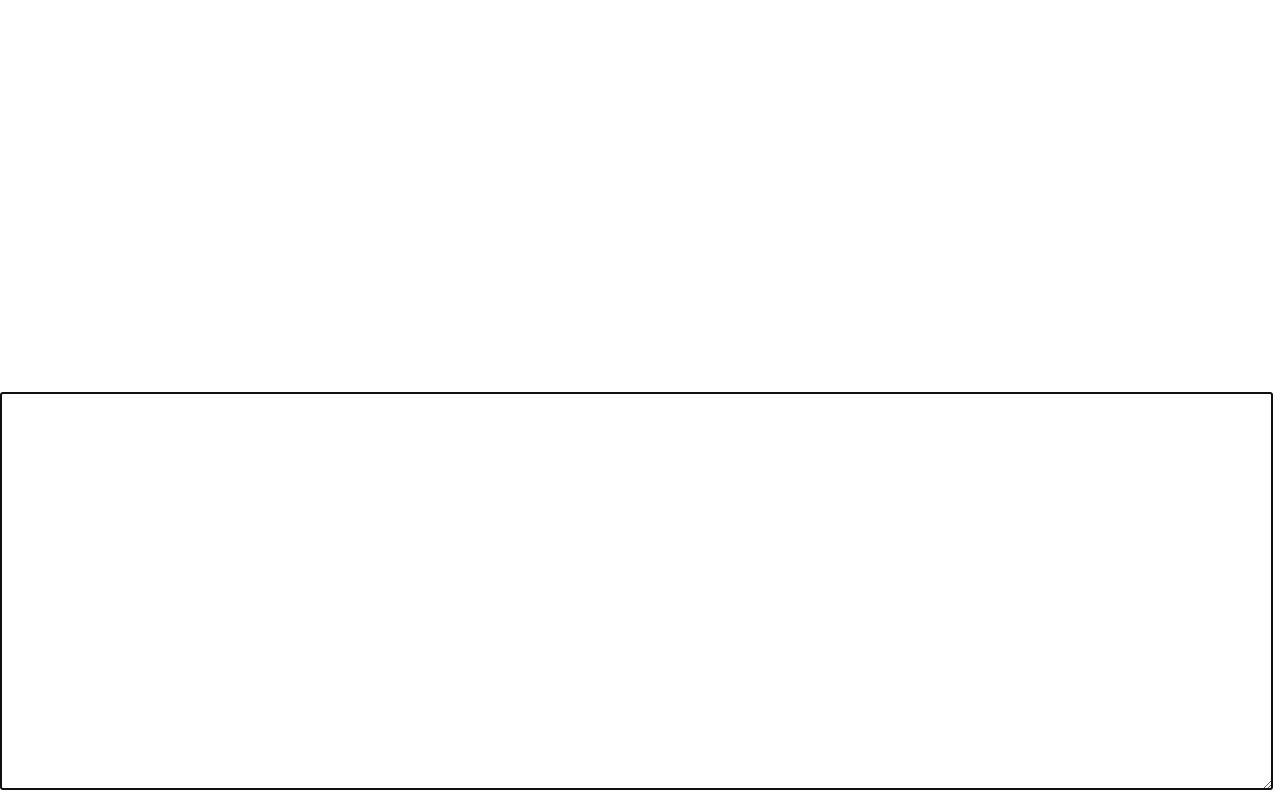
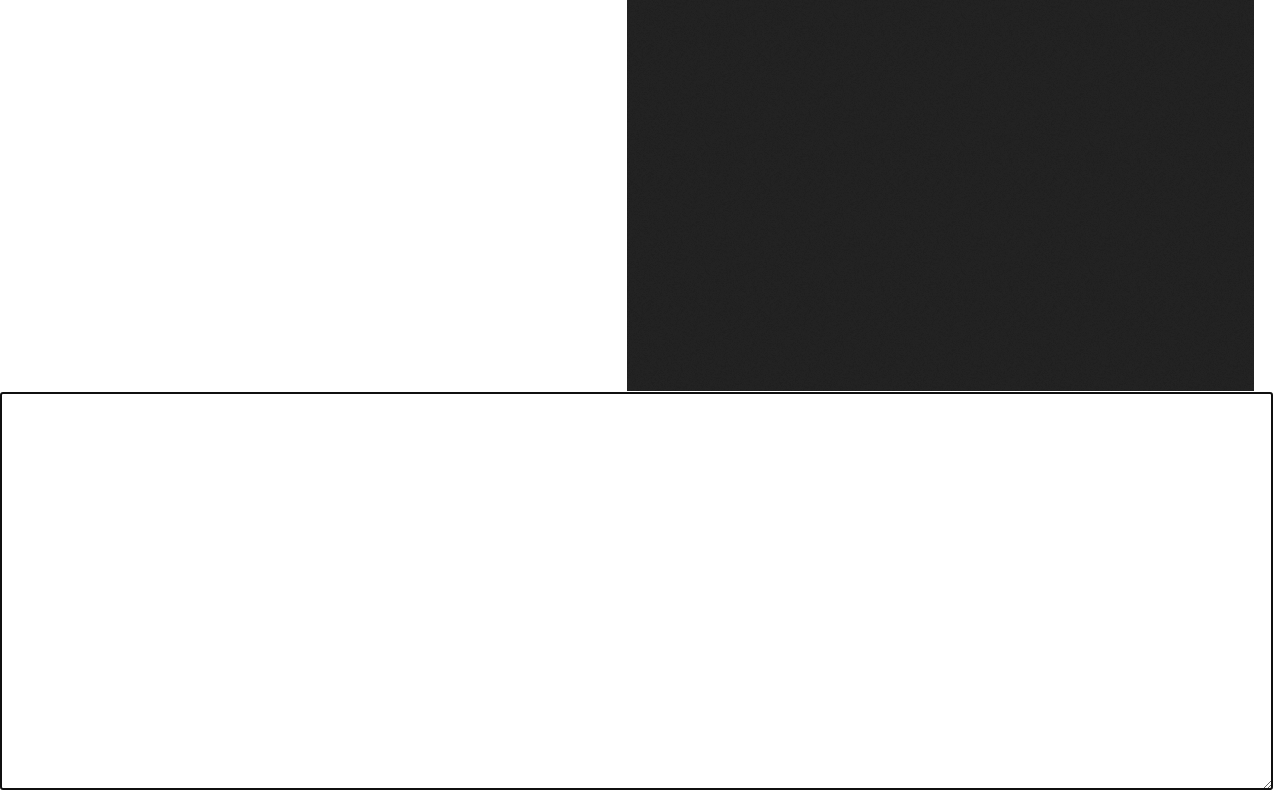
Before and after one commit to dotnetCarpenter/small-ide, a website: page index.html in a window 1280 px wide. Drawn offline with Linux system fonts and the light colour scheme.

Commit message:
fixed new path to console image

```diff
--- a/styles/style.css
+++ b/styles/style.css
@@ -18,7 +18,7 @@ code {
   color: #fff;
   font-size: 1.4rem;
   overflow: auto;
-  background: url(darknoise.png) fixed;
+  background: url(../images/darknoise.png) fixed;
 }
   span {
     padding-left: .4rem;
```
